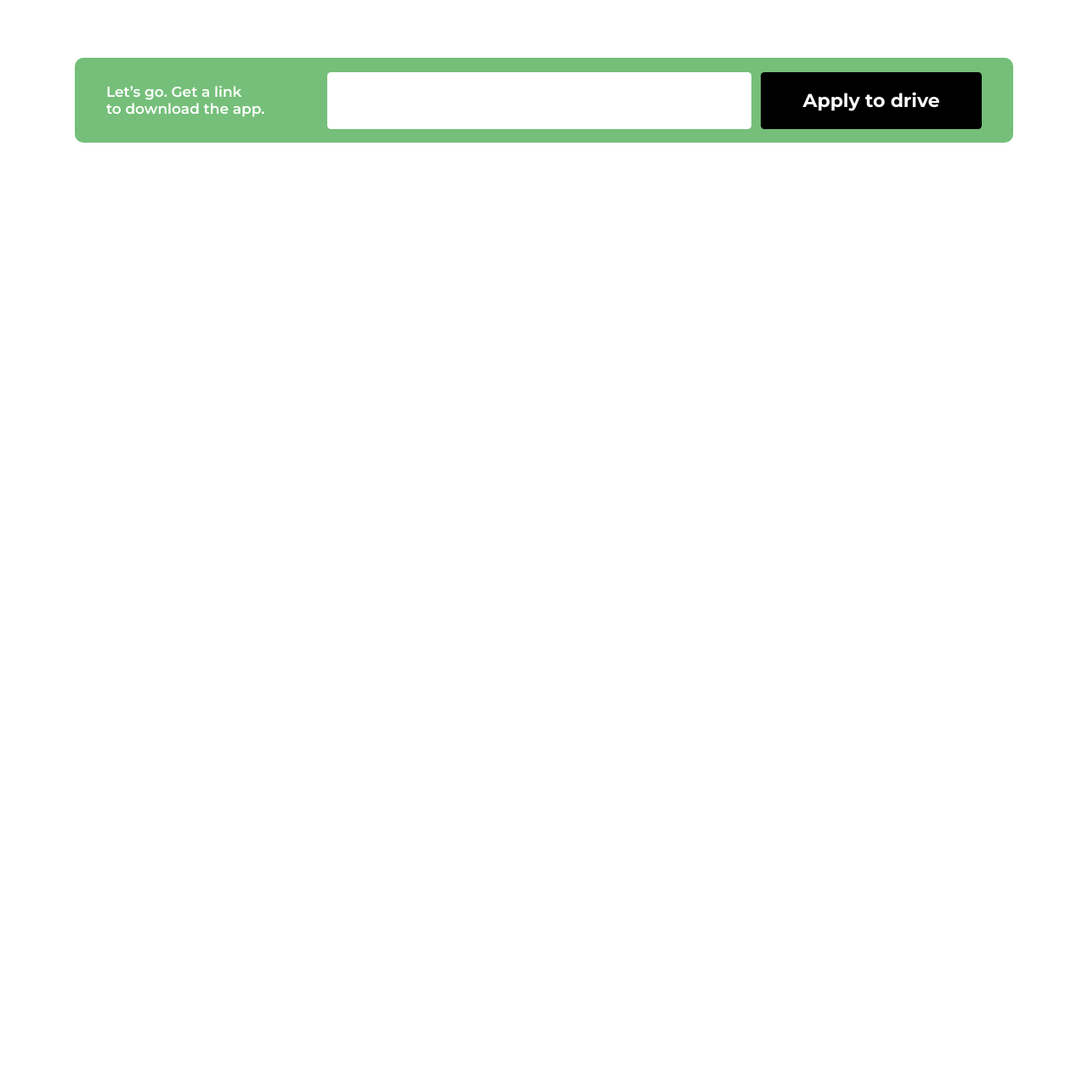
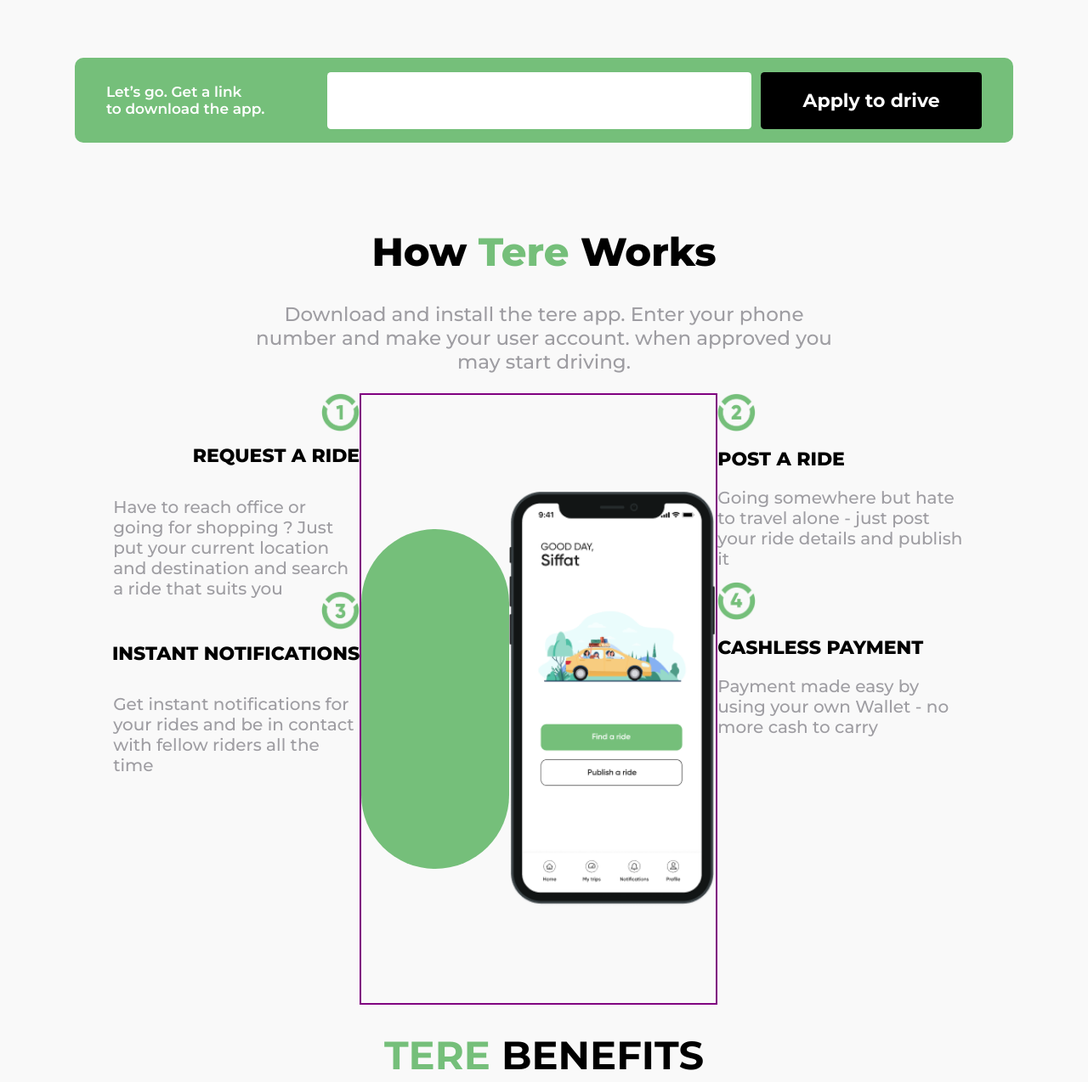
Before and after one commit to aimanfatima09874-web/project.1, a plain HTML site: page index.html in a window 1280 px wide. Shown: the part 710-1984 px from the top of the page at 85% size. Before the commit the page ends 978 px from the top, so only its background shows below. Drawn offline with Linux system fonts and the light colour scheme.

Commit message:
Ride Sharing

```diff
--- a/index.html
+++ b/index.html
@@ -51,11 +51,61 @@
       </p>
 
       <div class="main">
-        <input type="button" placeholder="Enter mobile phone number">
+        <input type="button" placeholder="Enter mobile phone number" />
         <button>Apply to drive</button>
       </div>
     </div>
+    <div class="how">
+      <h1>How <span> Tere </span>Works</h1>
+      <p>
+        Download and install the tere app. Enter your phone <br>number and make your
+        user account. when approved you<br> may start driving.
+      </p>
 
+    </div>
+    <div class="mob-section">
+      <div class="mob-section1">
+        <div class="options-left">
+          <img src="./images/image1.png" alt="">
+          <h1>REQUEST A RIDE</h1>
+          <p>Have to reach office or going for shopping ?
+Just put your current location and destination and search a ride that suits you</p>
+        </div>
+        <div class="options-left">
+          <img src="./images/image3.png" alt="">
+          <h1>INSTANT NOTIFICATIONS</h1>
+          <p>Get instant notifications for your rides and be in contact with fellow riders all the time</p>
 
+        </div>
+
+      </div>
+      <div class="mob-section2">
+        <div class="circle"></div>
+      <img src="./images/mobile-img.png" alt="">
+      </div>
+      <div class="mob-section3">
+        <div class="options-right">
+          <img src="./images/image2.png" alt="">
+          <h1>POST A RIDE</h1>
+          <p>Going somewhere but hate to travel alone -
+just post your ride details and publish it</p>
+        </div>
+        <div class="options-right">
+          <img src="./images/image4.png" alt="">
+          <h1>CASHLESS PAYMENT</h1>
+          <p>Payment made easy by using your own Wallet - no more cash to carry</p>
+        </div>
+
+      </div>
+    </div>
+    <div class="benefits">
+      <h1><span>TERE</span> BENEFITS</h1>
+      <div class="benefit-1">
+
+      </div>
+      <div class="benefit-2"></div>
+      <div class="benefit-3"></div>
+
+    </div>
   </body>
 </html>
--- a/style.css
+++ b/style.css
@@ -4,10 +4,15 @@
   font-family: "Montserrat", sans-serif;
 }
 
+body{
+  background-color: #f9f9f9;
+}
+
 .header {
   display: flex;
   align-items: center;
   justify-content: space-between;
+  background-color: white;
   height: 140px;
 }
 
@@ -17,9 +22,7 @@
   align-items: center;
 }
 
-img {
-  width: 200px;
-}
+
 
 a {
   font-weight: 500;
@@ -149,3 +152,140 @@ font-weight: 500px;
   background-color: #000000;
   border: none;
 }
+
+.how{
+ text-align: center;
+
+}
+
+.how span{
+  color: #75BF7A;
+}
+
+.how h1{
+font-weight: 800;
+font-size: 46.39px;
+}
+
+.how p{
+font-weight: 500;
+color:  #9E9DA2;
+font-size: 23px;
+}
+
+
+
+
+.mob-section{
+
+  display: flex;
+  height:90vh;
+
+}
+.mob-section1{
+
+  width:33%;
+}
+
+.mob-section2{
+border: 2px solid purple;
+width: 33%;
+display: flex;
+align-items: center;
+justify-content: center;
+
+}
+
+
+
+
+.circle{
+  border-radius: 999px;
+  background-color: #75BF7A;
+  display: flex;
+  align-items: center;
+  justify-content: center;
+  width: 400px;
+height: 400px;
+
+
+
+
+}
+
+.mob-section2  img{
+ width: 300px;
+height: 490px;
+
+
+
+
+
+
+
+
+}
+
+.mob-section3{
+
+
+width:34%;
+}
+
+.options-right img{
+  width: 45px;
+
+}
+.options-right h1{
+font-weight: 800;
+
+font-size: 22px;
+
+}
+.options-right p{
+  color: #9E9DA2;
+
+font-weight: 500;
+font-size: 20px;
+width: 290px;
+height: 91px;
+
+
+}
+.options-left img{
+  width: 45px;
+
+}
+.options-left h1{
+font-weight: 800;
+
+font-size: 22px;
+
+}
+.options-left p{
+  color: #9E9DA2;
+
+font-weight: 500;
+font-size: 20px;
+width: 290px;
+height: 91px;
+
+
+}
+.options-left{
+  align-items: end;
+  justify-content: space-between;
+  display: flex;
+  flex-direction: column;
+
+}
+
+.benefits h1{
+font-weight: 800px;
+
+font-size: 46.39px;
+text-align: center;
+}
+.benefits span{
+  color: #75BF7A ;
+}
```
Also changed, not shown: images/image1.png (added), images/image2.png (added), images/image3.png (added), images/image4.png (added), images/mobile-img.png (added).
